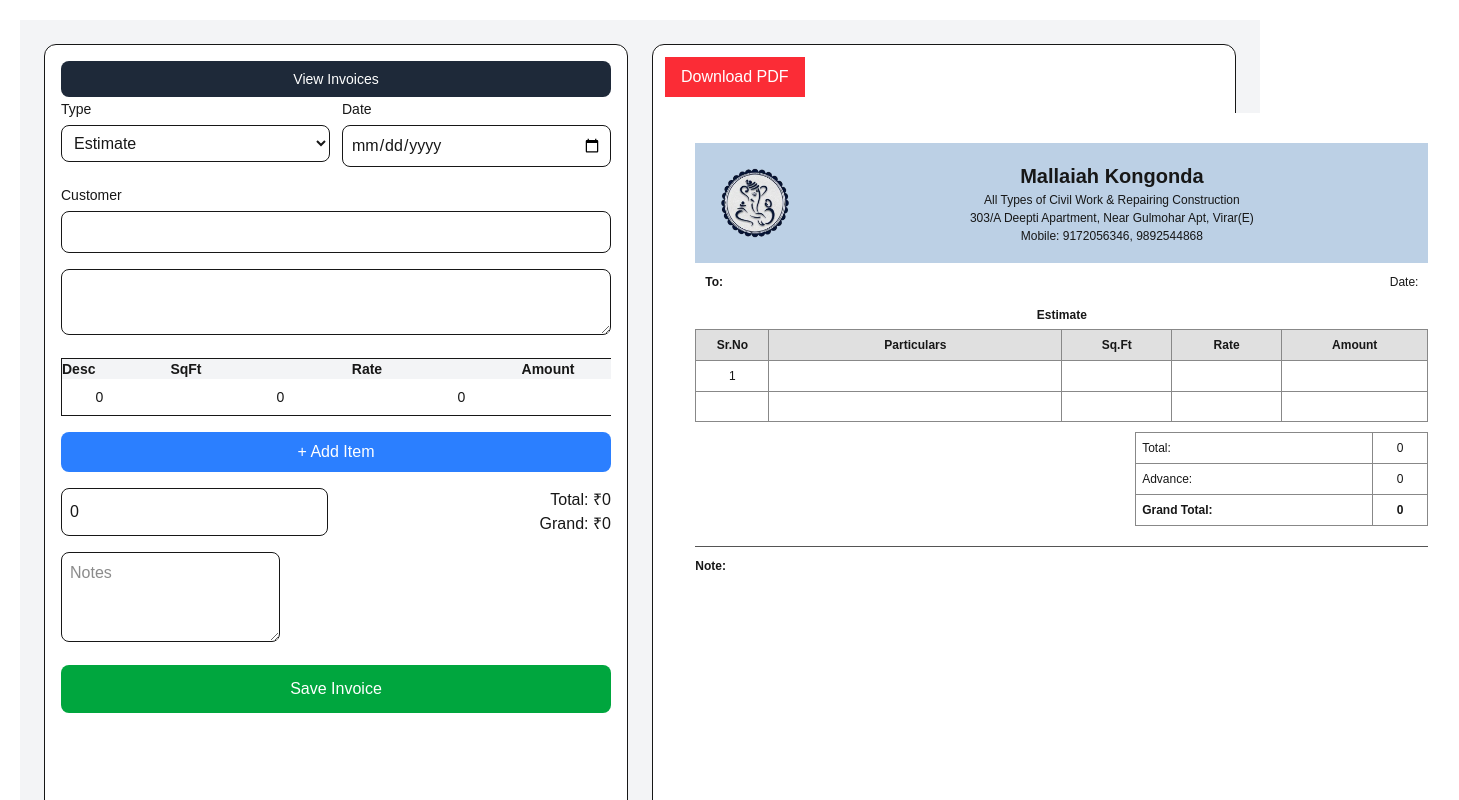
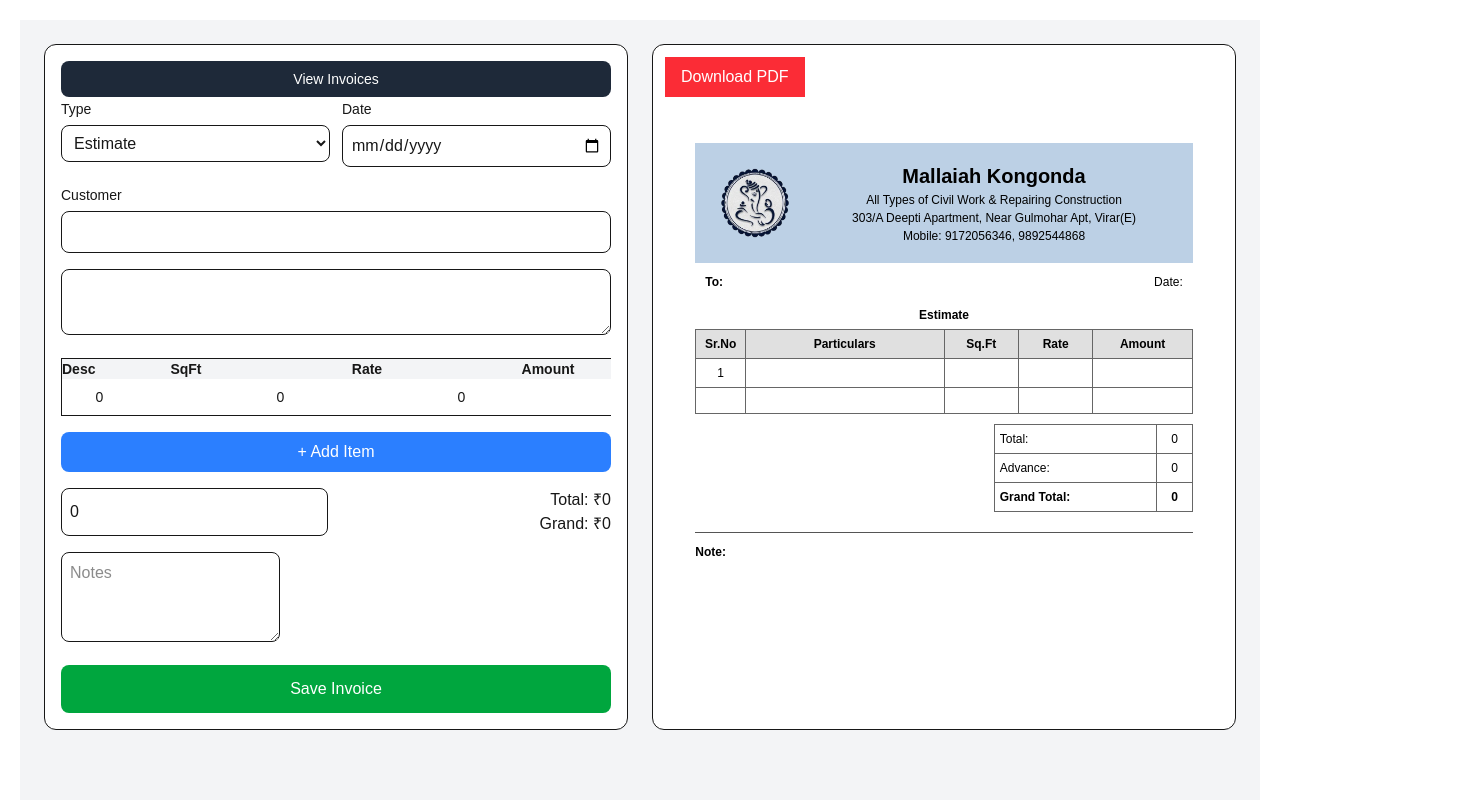
Before and after one commit to dineshkongonda60/estimate-app, a Next.js app: page / in a window 1280 px wide. Shown: the top 800 px of the page, 1459 px wide, since content can reach past the window. Built offline with nearby package versions, Linux system fonts and the light colour scheme.

Commit message:
Updated the mobile UI with fixes of color

```diff
--- a/components/InvoicePreview.tsx
+++ b/components/InvoicePreview.tsx
@@ -48,20 +48,22 @@ html2pdf()
       </button>
 
       {/* ✅ A4 CONTAINER */}
-      <div
+
+        <div
         id="invoice"
         style={{
-            width: "210mm",
-            height: "297mm",  // ✅ FIXED height (not minHeight)
-            padding: "8mm",   // ✅ reduce padding
-            boxSizing: "border-box",  // ✅ prevents overflow
-            overflow: "hidden",       // ✅ stops extra page
+            width: "100%",
+            maxWidth: "210mm",
+            margin: "0 auto",
+            padding: "8mm",
             background: "white",
             fontFamily: "Arial",
             fontSize: "12px",
+            color: "#000",           // ✅ important
+            fontWeight: 500,         // ✅ improves clarity
+        }}
+        >
 
-        }}
-      >
         {/* ✅ HEADER */}
         <div
           style={{
@@ -79,14 +81,14 @@ html2pdf()
 
           {/* ✅ COMPANY DETAILS */}
           <div style={{ textAlign: "center", flex: 1 }}>
-            <h1 style={{ margin: 0, fontWeight:"bold", fontSize:"20px" }}>Mallaiah Kongonda</h1>
-            <p style={{ margin: 0 }}>
+            <h1 style={{ margin: 0, fontWeight:"bold", fontSize:"20px", color:"#000" }}>Mallaiah Kongonda</h1>
+            <p style={{ margin: 0,color:"#000" }}>
               All Types of Civil Work & Repairing Construction
             </p>
-            <p style={{ margin: 0 }}>
+            <p style={{ margin: 0,color:"#000" }}>
               303/A Deepti Apartment, Near Gulmohar Apt, Virar(E)
             </p>
-            <p style={{ margin: 0 }}>
+            <p style={{ margin: 0,color:"#000" }}>
               Mobile: 9172056346, 9892544868
             </p>
           </div>
@@ -97,11 +99,11 @@ html2pdf()
           <div style={{ display: "flex" }}>
             <div style={{ flex: 2, padding: "10px" }}>
               <strong>To:</strong>
-              <p style={{ margin: 0 }}>{props.customer}</p>
-              <p style={{ margin: 0 }}>{props.address}</p>
+              <p style={{ margin: 0,color:"#000" }}>{props.customer}</p>
+              <p style={{ margin: 0,color:"#000" }}>{props.address}</p>
             </div>
 
-            <div style={{ flex: 1, padding: "10px", textAlign: "right" }}>
+            <div style={{ flex: 1, padding: "10px", textAlign: "right",color:"#000" }}>
               <p>Date: {props.date}</p>
             </div>
           </div>
@@ -228,11 +230,14 @@ html2pdf()
 
 /* ✅ COMMON STYLES */
 
+
 const cell = {
-  border: "1px solid #888",
-  padding: "6px",
-  height: "30px",
+  border: "1px solid #666",
+  padding: "5px",
+  height: "26px",
+  color: "#000",         // ✅ force black
 };
+
 
 const cellCenter = {
   ...cell,
```
